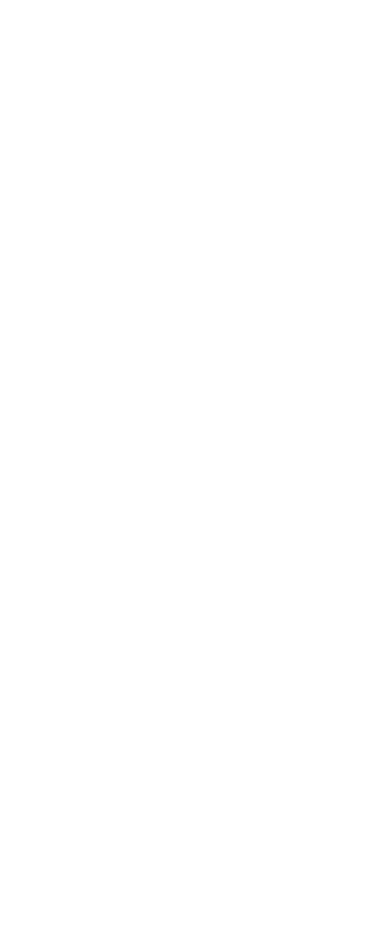
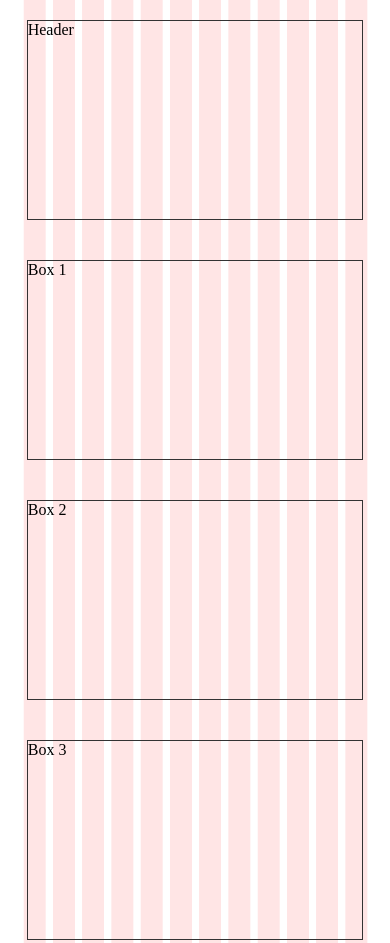
Before and after one commit to annisjr/gridcss, a plain HTML site: page index.html in a window 390 px wide. Shown: the top 943 px of the page. Before the commit the page ends 844 px from the top, so only its background shows below. Drawn offline with Linux system fonts and the light colour scheme.

Commit message:
My finished grid test

```diff
--- a/index.html
+++ b/index.html
@@ -2,8 +2,20 @@
 <html>
 <head>
 	<title></title>
+	<link rel="stylesheet" type="text/css" href="style.css">
 </head>
 <body>
-
+	<main class="container">
+		<section class="header">Header</section>
+		<section class="box1">Box 1</section>
+		<section class="box2">Box 2</section>
+		<section class="box3">Box 3</section>
+		<section class="content1">Content</section>
+		<section class="sidebar">Sidebar</section>
+		<section class="footer1">Footer section 1</section>
+		<section class="footer2">Footer section 2</section>
+		<section class="footer3">Footer section 3</section>
+		<section class="footer4">Footer section 4</section>
+	</main>
 </body>
 </html>
--- a/style.css
+++ b/style.css
@@ -0,0 +1,118 @@
+body {
+	background: url(12_col.gif) center top repeat-y;
+	background-size: 90%;
+}
+
+section {
+	border: 1px solid #333;
+}
+
+.header {
+	grid-area: header;
+
+}
+
+.box1 {
+	grid-area: box1;
+
+}
+
+.box2 {
+	grid-area: box2;
+}
+
+.box3 {
+	grid-area: box3;
+}
+
+.content1{
+	grid-area: content1;
+}
+
+.sidebar{
+	grid-area: sidebar;
+}
+
+.footer1{
+	grid-area: footer1;
+}
+
+.footer2{
+	grid-area: footer2;
+}
+
+.footer3{
+	grid-area: footer3;
+}
+
+.footer4{
+	grid-area: footer4;
+}
+
+.container {
+	width: 90%;
+	margin: 20px auto;
+	display: grid;
+	grid-template-columns: repeat(12, 1fr);
+	grid-template-rows: repeat(4, 150px);
+	grid-template-areas:
+		'header header	header header header header	header header header header	header header'
+		'box1 box1 box2 box2 box2 box2 box2 box2 box2 box2 box3 box3'
+		'content1 content1 content1 content1 content1 content1 content1 content1 content1 sidebar sidebar sidebar'
+		'footer1 footer1 footer1  footer2 footer2 footer2 footer3 footer3 footer3 footer4 footer4 footer4';
+	grid-gap: 2% 2%;
+}
+
+
+
+/* smaller screens */
+@media screen and (max-width: 1200px){
+	.container{
+		grid-template-areas:
+		'header header	header header header header	header header header header	header header'
+		'box1 box1 box1 box2 box2 box2 box2 box2 box2 box3 box3 box3'
+		'content1 content1 content1 content1 content1 content1 content1 content1 sidebar sidebar sidebar sidebar'
+		'footer1 footer1 footer1  footer2 footer2 footer2 footer3 footer3 footer3 footer4 footer4 footer4';
+	}
+}
+
+
+
+/* Tablet view */
+@media screen and (max-width: 960px){
+	.container{
+		grid-template-columns: repeat(6, 1fr);
+		grid-template-rows: repeat(5, 200px);
+		grid-template-areas:
+		'header header header header header header'
+		'box1 box1 box2 box2 box3 box3'
+		'content1 content1 content1 sidebar sidebar sidebar'
+		'footer1 footer1 footer1 footer2 footer2 footer2'
+		'footer3 footer3 footer3 footer4 footer4 footer4'
+	}
+}
+
+
+/* Mobil view */
+@media screen and (max-width: 768px){
+	body{
+	}
+
+	.container{
+		grid-template-columns: repeat(1, 1fr);
+		grid-template-rows: repeat(10, 200px);
+		grid-template-areas:
+		'header'
+		'box1'
+		'box2'
+		'box3'
+		'content1'
+		'sidebar'
+		'footer1'
+		'footer2'
+		'footer3'
+		'footer4'
+
+
+	}
+}
```
Also changed, not shown: 12_col.gif (added), 1 other file.
